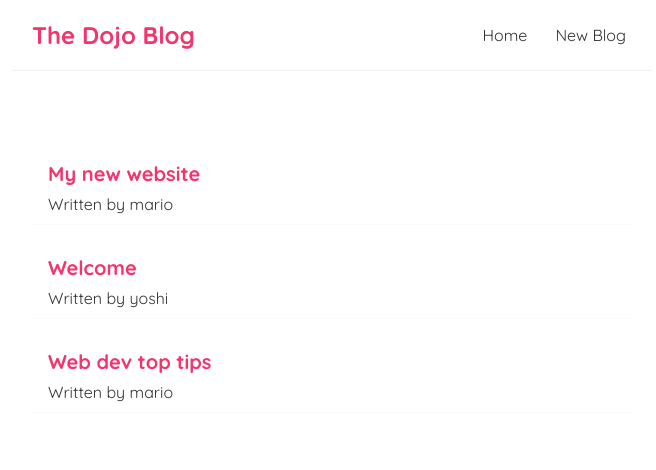
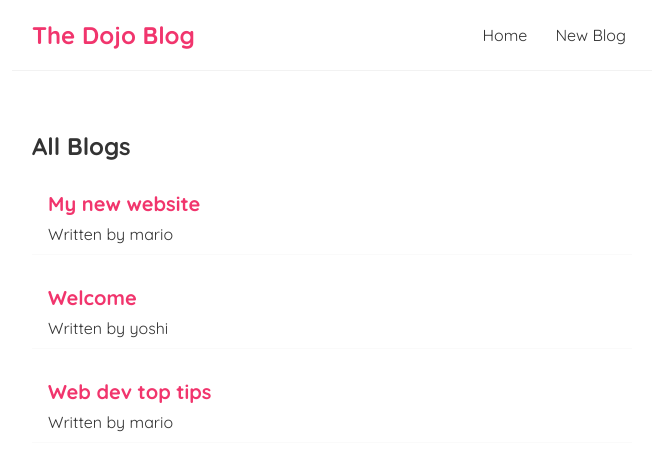
Before and after one commit to christianngapgue/dojo-blog, a React (Create React App) app: page / in a window 1280 px wide. Shown: the top 470 px of the page, without its empty margins (308-964 px from the left). Built offline with nearby package versions, Linux system fonts and the light colour scheme.

Commit message:
Use the BlogList component in the App component
...to display the list of all blogs.

```diff
--- a/src/Home.js
+++ b/src/Home.js
@@ -1,5 +1,6 @@
 import React from "react";
 import {useState} from 'react'
+import BlogList from './BlogList'
 
 function Home() {
   const [blogs, setBlogs] = useState([
@@ -9,14 +10,7 @@
   ])
   return (
     <div className="home">
-      {
-        blogs.map((blog) => (
-          <div className="blog-preview" key={blog.id}>
-            <h2>{blog.title}</h2>
-            <p>Written by {blog.author}</p>
-          </div>
-        ))
-      }
+      <BlogList blogs={blogs} title="All Blogs"/>
     </div>
   );
 }
```
